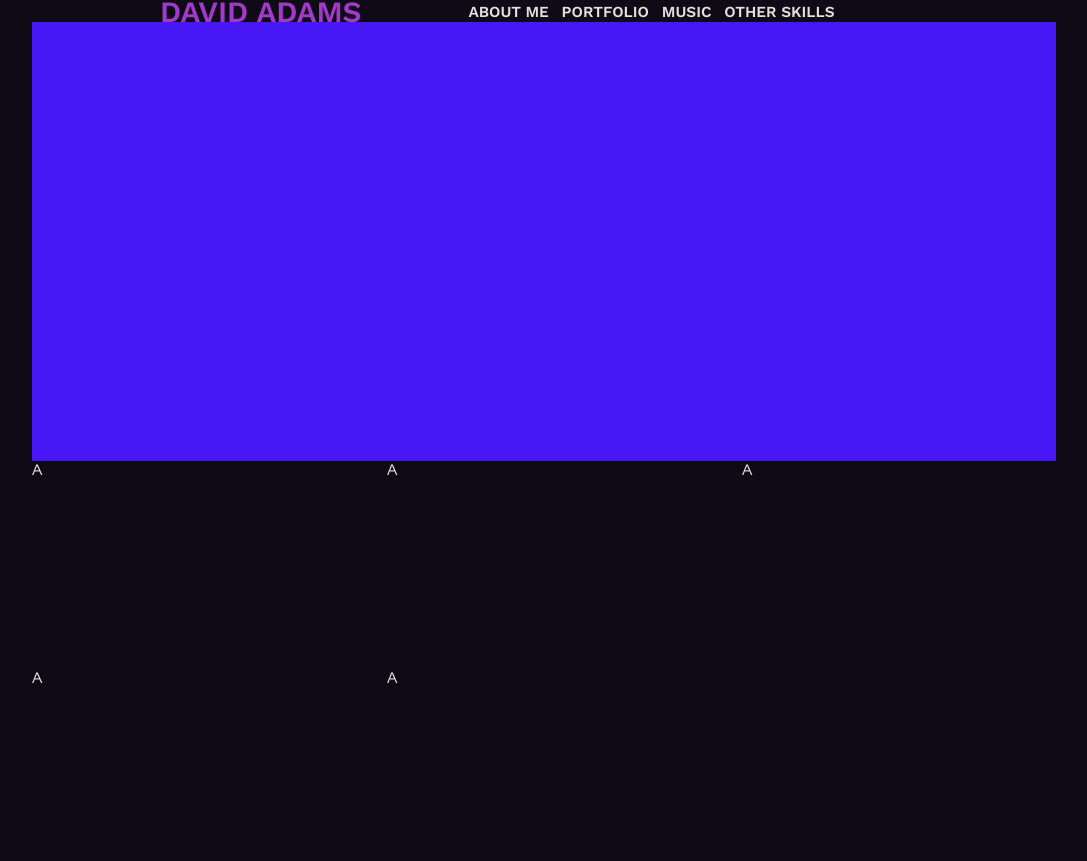
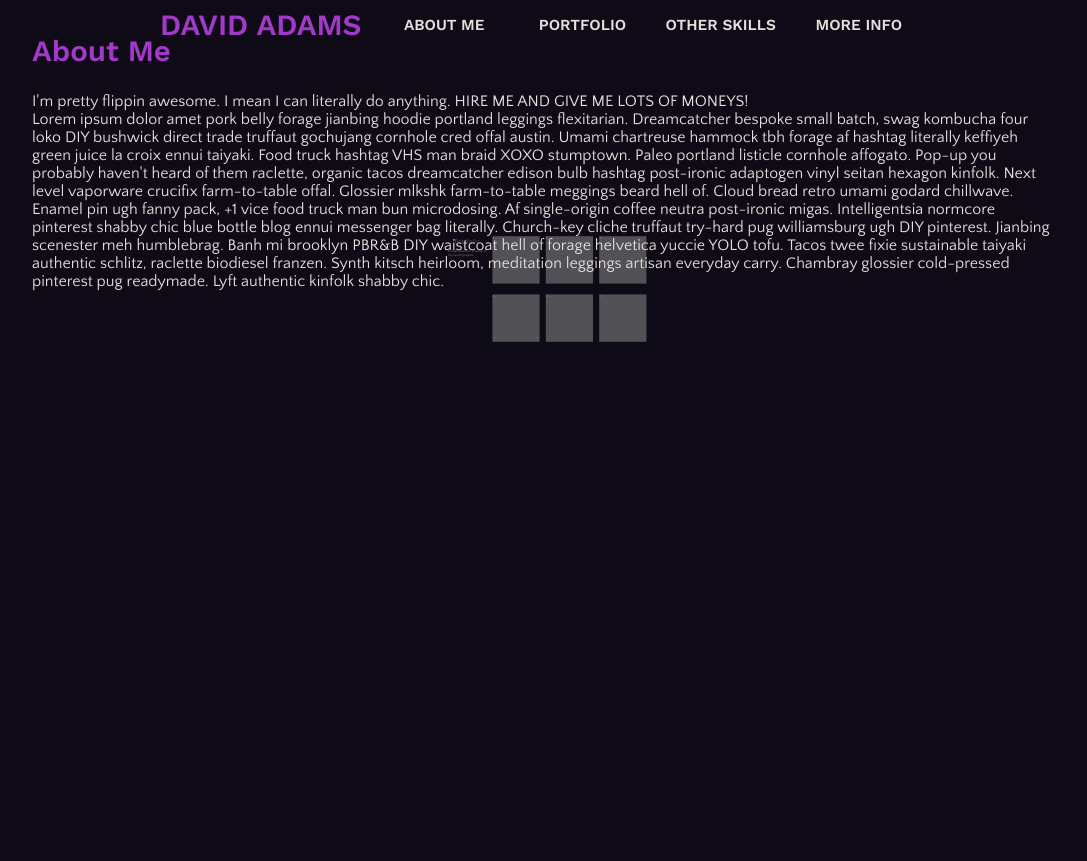
Before and after one commit to Aardeedev/portfolioSiteDA, a Gatsby site: page / in a window 1280 px wide. Shown: the part 157-1018 px from the top of the page, without its empty margins (96-1183 px from the left). After the commit the page ends 800 px from the top, so only its background shows below. Built offline with nearby package versions, Linux system fonts and the light colour scheme; Gatsby itself is replaced by a stand-in of ours.

Commit message:
change section animations implemented

```diff
--- a/src/components/AboutMe/AboutMe.module.css
+++ b/src/components/AboutMe/AboutMe.module.css
@@ -1,6 +1,15 @@
-.aboutMeContainer {
-  height: 50vh;
+.aboutMe {
+  z-index: 100;
+  position: absolute;
+  min-height: 100%;
+  max-height: 100%;
   width: 100%;
-  background-color: var(--highlightBlue);
-  padding-bottom: 3vw;
+  transition: filter 1s, transform 1s, opacity 1s;
 }
+
+.inactive {
+  z-index: 1;
+  opacity: 0.5;
+  transform: scale(0.2);
+  filter: grayscale(60);
+}
--- a/src/components/AboutMe/index.js
+++ b/src/components/AboutMe/index.js
@@ -2,8 +2,41 @@ import React from "react"
 
 import css from "./AboutMe.module.css"
 
-const AboutMe = props => {
-  return <div className={css.aboutMeContainer} id="AboutMe" />
+const AboutMe = ({ active }) => {
+  return (
+    <div
+      className={[css.aboutMe, !active ? css.inactive : ""].join(" ")}
+      id="AboutMe"
+    >
+      <h2> About Me</h2>
+      <p>
+        I'm pretty flippin awesome. I mean I can literally do anything. HIRE ME
+        AND GIVE ME LOTS OF MONEYS!
+        <br />
+        Lorem ipsum dolor amet pork belly forage jianbing hoodie portland
+        leggings flexitarian. Dreamcatcher bespoke small batch, swag kombucha
+        four loko DIY bushwick direct trade truffaut gochujang cornhole cred
+        offal austin. Umami chartreuse hammock tbh forage af hashtag literally
+        keffiyeh green juice la croix ennui taiyaki. Food truck hashtag VHS man
+        braid XOXO stumptown. Paleo portland listicle cornhole affogato. Pop-up
+        you probably haven't heard of them raclette, organic tacos dreamcatcher
+        edison bulb hashtag post-ironic adaptogen vinyl seitan hexagon kinfolk.
+        Next level vaporware crucifix farm-to-table offal. Glossier mlkshk
+        farm-to-table meggings beard hell of. Cloud bread retro umami godard
+        chillwave. Enamel pin ugh fanny pack, +1 vice food truck man bun
+        microdosing. Af single-origin coffee neutra post-ironic migas.
+        Intelligentsia normcore pinterest shabby chic blue bottle blog ennui
+        messenger bag literally. Church-key cliche truffaut try-hard pug
+        williamsburg ugh DIY pinterest. Jianbing scenester meh humblebrag. Banh
+        mi brooklyn PBR&B DIY waistcoat hell of forage helvetica yuccie YOLO
+        tofu. Tacos twee fixie sustainable taiyaki authentic schlitz, raclette
+        biodiesel franzen. Synth kitsch heirloom, meditation leggings artisan
+        everyday carry. Chambray glossier cold-pressed pinterest pug readymade.
+        Lyft authentic kinfolk shabby chic.
+      </p>
+      <p />
+    </div>
+  )
 }
 
 export default AboutMe
--- /dev/null
+++ b/src/components/ContentContainer/ContentContainer.module.css
@@ -0,0 +1,5 @@
+.content {
+  position: relative;
+  height: 70vh;
+  width: 100%;
+}
--- /dev/null
+++ b/src/components/ContentContainer/index.js
@@ -0,0 +1,17 @@
+import React from "react"
+
+import AboutMe from "../AboutMe"
+import Portfolio from "../Portfolio"
+
+import css from "./ContentContainer.module.css"
+
+const componentName = ({ activeSection }) => {
+  return (
+    <div className={css.content}>
+      <AboutMe active={activeSection === "About Me"} />
+      <Portfolio active={activeSection === "Portfolio"} />
+    </div>
+  )
+}
+
+export default componentName
--- a/src/components/GridLayout/GridLayout.module.css
+++ b/src/components/GridLayout/GridLayout.module.css
@@ -1,6 +1,7 @@
 .grid {
+  min-height: 100%;
+  max-height: 100%;
   width: 100%;
-  height: 50vh;
   display: grid;
   grid-template-columns: 1fr 1fr 1fr;
   grid-template-rows: 1fr 1fr;
--- a/src/components/GridLayout/index.js
+++ b/src/components/GridLayout/index.js
@@ -3,13 +3,6 @@ import css from "./GridLayout.module.css"
 import React from "react"
 
 const GridLayout = ({ children }) => {
-  const grid = {
-    display: `grid`,
-    gridTemplateColumns: "1fr 1fr 1fr",
-    gridTemplateRows: "1fr 1fr",
-    gridTemplateAreas: `". . ." ". . ."`,
-  }
-
   return <div className={css.grid}>{children}</div>
 }
 
--- a/src/components/Intro/Intro.module.css
+++ b/src/components/Intro/Intro.module.css
@@ -1,16 +1,9 @@
 .introContainer {
   margin-top: 1vw;
-  margin-bottom: 2vw;
   height: 12vw;
   width: 60vw;
   display: flex;
   flex-direction: column;
-}
-
-.invisible {
-  position: sticky;
-  top: 0;
-  margin-top: 0vw;
 }
 
 .nameAndStatement {
--- a/src/components/Intro/index.js
+++ b/src/components/Intro/index.js
@@ -1,38 +1,13 @@
-import React, { useState, useEffect } from "react"
+import React from "react"
 
 import css from "./Intro.module.css"
 
 import Logo from "../Logo"
 import NavBar from "../NavBar"
 
-const Intro = ({ sections }) => {
-  const [topBarSticky, setTopBarSticky] = useState(false)
-
-  const checkScroll = () => {
-    const yscroll = window.scrollY
-    const introheight = window.outerWidth * 0.15 //intro 12vw + top margin of 3vw
-
-    console.log("yscroll", yscroll)
-    console.log("introheight", introheight)
-
-    if (yscroll > introheight) {
-      setTopBarSticky(true)
-    }
-  }
-
-  useEffect(() => {
-    window.addEventListener("scroll", () => {
-      console.log("scrollfired")
-      checkScroll()
-    })
-  }, [])
-
+const Intro = props => {
   return (
-    <div
-      className={[css.introContainer, topBarSticky ? css.invisible : ""].join(
-        " "
-      )}
-    >
+    <div className={[css.introContainer].join(" ")}>
       <div className={css.nameAndStatement}>
         <div className={css.logo}>
           <Logo />
@@ -45,7 +20,7 @@ const Intro = ({ sections }) => {
       <div className={css.separator} />
       <div className={css.nameAndNav}>
         <h2>DAVID ADAMS</h2>
-        <NavBar sections={sections} />
+        <NavBar {...props} />
       </div>
     </div>
   )
--- a/src/components/NavBar/index.js
+++ b/src/components/NavBar/index.js
@@ -4,11 +4,18 @@ import NavItem from "../NavItem"
 
 import css from "./NavBar.module.css"
 
-const NavBar = ({ sections }) => {
+const NavBar = ({ sections, setActiveSection }) => {
+  const width = 100 / sections.length
+
   return (
     <div className={css.navContainer}>
       {sections.map((section, idx) => (
-        <NavItem key={`${section}${idx}`} section={section} />
+        <NavItem
+          key={`${section}${idx}`}
+          section={section}
+          setActiveSection={setActiveSection}
+          width={width}
+        />
       ))}
     </div>
   )
--- a/src/components/NavItem/NavItem.module.css
+++ b/src/components/NavItem/NavItem.module.css
@@ -7,7 +7,7 @@
   align-items: center;
   transition: background-color 0.3s;
   text-decoration: none;
-  /* border-radius: 1vw; */
+  cursor: pointer;
 }
 
 .navItem h3 {
--- a/src/components/NavItem/index.js
+++ b/src/components/NavItem/index.js
@@ -2,11 +2,15 @@ import React from "react"
 
 import css from "./NavItem.module.css"
 
-const NavItem = ({ section }) => {
+const NavItem = ({ section, width, setActiveSection }) => {
   return (
-    <a className={css.navItem} href={`#${section.replace(" ", "")}`}>
+    <div
+      className={css.navItem}
+      style={{ width: `${width}%` }}
+      onClick={() => setActiveSection(section)}
+    >
       <h3>{section.toUpperCase()}</h3>
-    </a>
+    </div>
   )
 }
 
--- a/src/components/Portfolio/Portfolio.module.css
+++ b/src/components/Portfolio/Portfolio.module.css
@@ -0,0 +1,23 @@
+.portfolio {
+  z-index: 100;
+  position: absolute;
+  top: 0;
+  left: 0;
+  min-height: 100%;
+  max-height: 100%;
+  width: 100%;
+  display: flex;
+  transition: all 1s;
+}
+
+.description {
+  width: 25%;
+  height: 100%;
+  padding: 0 3%;
+}
+.inactive {
+  z-index: 1;
+  opacity: 0.6;
+  transform: scale(0.2);
+  filter: grayscale(30);
+}
--- a/src/components/Portfolio/index.js
+++ b/src/components/Portfolio/index.js
@@ -2,19 +2,30 @@ import React from "react"
 
 import GridLayout from "../GridLayout"
 
-const componentName = () => {
+import css from "./Portfolio.module.css"
+
+const Portfolio = ({ active }) => {
   return (
     <>
-      <div id="Portfolio" />
-      <GridLayout>
-        <div>A</div>
-        <div>A</div>
-        <div>A</div>
-        <div>A</div>
-        <div>A</div>
-      </GridLayout>
+      <div
+        className={[css.portfolio, !active ? css.inactive : ""].join(" ")}
+        id="Portfolio"
+      >
+        <div className={css.description}>
+          <h2 style={{ textAlign: "center" }}>Portfolio</h2>
+          <p>A small selection of some of my recent projects</p>
+        </div>
+        <GridLayout>
+          <p style={{ backgroundColor: "grey" }}>A</p>
+          <p style={{ backgroundColor: "grey" }}>A</p>
+          <p style={{ backgroundColor: "grey" }}>A</p>
+          <p style={{ backgroundColor: "grey" }}>A</p>
+          <p style={{ backgroundColor: "grey" }}>A</p>
+          <p style={{ backgroundColor: "grey" }}>A</p>
+        </GridLayout>
+      </div>
     </>
   )
 }
 
-export default componentName
+export default Portfolio
--- a/src/pages/index.js
+++ b/src/pages/index.js
@@ -4,16 +4,17 @@ import { Link } from "gatsby"
 import SEO from "../components/seo"
 import MasterLayout from "../components/MasterLayout"
 import Intro from "../components/Intro"
-import AboutMe from "../components/AboutMe"
-import Portfolio from "../components/Portfolio"
+import ContentContainer from "../components/ContentContainer"
 
-const DAHomepage = () => {
+const Index = () => {
   const [sections, setSections] = useState([
     "About Me",
     "Portfolio",
-    "Music",
     "Other Skills",
+    "More Info",
   ])
+
+  const [activeSection, setActiveSection] = useState("About Me")
 
   return (
     <>
@@ -22,12 +23,11 @@ const DAHomepage = () => {
         keywords={[`David`, `Adams`, `Dave`, `Junior`, `Developer`, `React`]}
       />
       <MasterLayout>
-        <Intro sections={sections} />
-        <AboutMe />
-        <Portfolio />
+        <Intro sections={sections} setActiveSection={setActiveSection} />
+        <ContentContainer activeSection={activeSection} />
       </MasterLayout>
     </>
   )
 }
 
-export default DAHomepage
+export default Index
--- a/src/stylesheets/global.css
+++ b/src/stylesheets/global.css
@@ -29,3 +29,8 @@ h6 {
   font-family: "Work Sans", sans-serif;
   color: var(--textMain);
 }
+
+h2 {
+  font-size: 2.3vw;
+  color: var(--highlightPurple);
+}
```
Also changed, not shown: src/components/customHooks/useRandomPath.js (added, +20 -0 lines).
